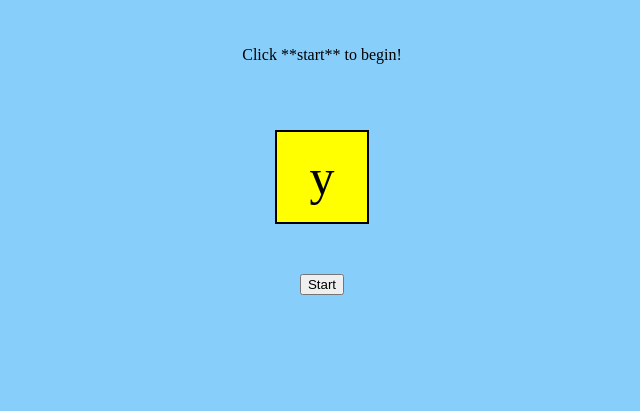
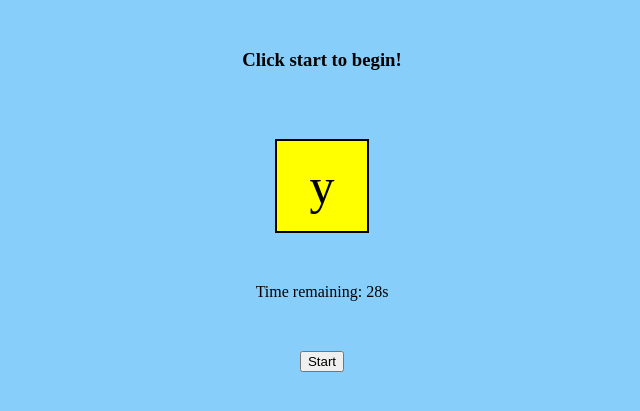
Before and after one commit to Alchong-0/reaction-game, a plain HTML site: page index.html in a window 1280 px wide. Both pictures are taken after a click on the button "Start". Shown: the part 103-514 px from the top of the page, without its empty margins (318-958 px from the left). Drawn offline with Linux system fonts and the light colour scheme.

Commit message:
Add basic timer

```diff
--- a/index.html
+++ b/index.html
@@ -6,10 +6,11 @@
     </head>
     <body>
         <h1>Test your reaction time!</h1>
-        <p>Click **start** to begin!</p>
+        <h3>Click start to begin!</h3>
         <div id="keyParent">
             <p id="key">?</p> <!-- This will display the key to press -->
         </div>
+        <div id="timer">Time remaining: 30s</div>
         <div id="modalMsg" class="modal">
             <div class="modal-content">
                 <span class="close">&times;</span>
--- a/script.js
+++ b/script.js
@@ -11,17 +11,18 @@ const startElement = document.getElementById('start');
 const scoreElement = document.getElementById('score');
 const modal = document.getElementById('modalMsg');
 const closeModal = document.getElementsByClassName("close")[0];
+const timerElement = document.getElementById('timer');
 
 startElement.addEventListener('click', () => {
-    startElement.setAttribute('click-event', 'true');
 
     scoreElement.innerText = '';
 
     keyElement.innerHTML = letter;
     window.addEventListener("keydown", keydownEvent);
+    countdown();
 });
 
-setTimeout(endGame, 30000);
+
 
 function keydownEvent(e) {
     if (e.key === letter) {
@@ -29,15 +30,6 @@ function keydownEvent(e) {
         letter = generateRandomLetter();
         keyElement.innerHTML = letter;
     }
-}
-
-function endGame() {
-    window.removeEventListener("keydown", keydownEvent);
-
-    const scoreMsg = `Congratulations! You pressed ${correctKeys} letters in 30 seconds`;
-    scoreElement.innerText = scoreMsg;
-
-    modal.style.display = "block"
 }
 
 function generateRandomLetter() {
@@ -57,3 +49,22 @@ window.onclick = function(event) {
     modal.style.display = "none";
   }
 }
+
+function countdown() {
+    let sec = 29;
+    timerElement.style.display = "block";
+    let timer = setInterval(() => {
+        timerElement.innerHTML = `Time remaining: ${sec}s`;
+        sec--;
+
+        if (sec < 0) {
+            clearInterval(timer);
+            window.removeEventListener("keydown", keydownEvent);
+
+            const scoreMsg = `Congratulations! You pressed ${correctKeys} letters in 30 seconds`;
+            scoreElement.innerText = scoreMsg;
+
+            modal.style.display = "block";
+        }
+    }, 1000);
+}
--- a/style.css
+++ b/style.css
@@ -45,7 +45,7 @@ h1 {
   margin: 15% auto; /* 15% from the top and centered */
   padding: 20px;
   border: 1px solid #888;
-  width: 80%; /* Could be more or less, depending on screen size */
+  width: 30%;  /* Could be more or less, depending on screen size */
 }
 
 .close {
@@ -61,3 +61,8 @@ h1 {
   text-decoration: none;
   cursor: pointer;
 }
+
+#timer {
+  display: none;
+  margin-bottom: 50px;
+}
```
